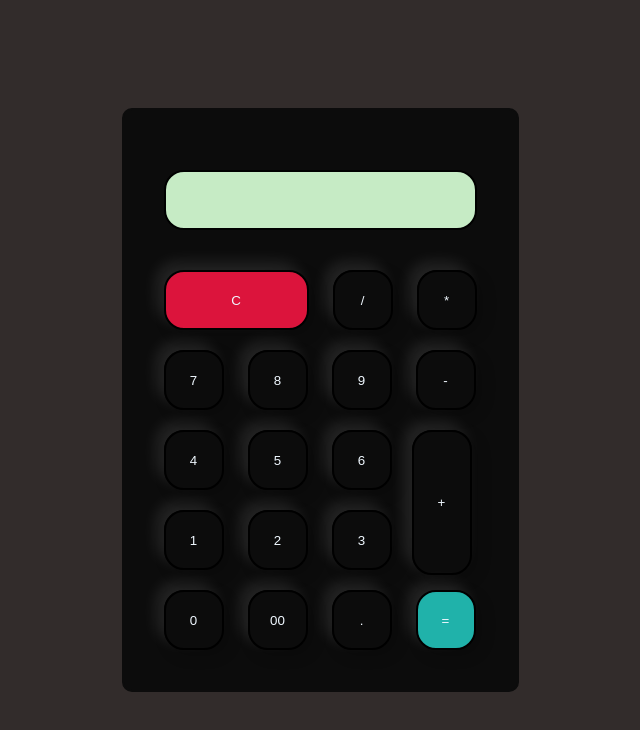
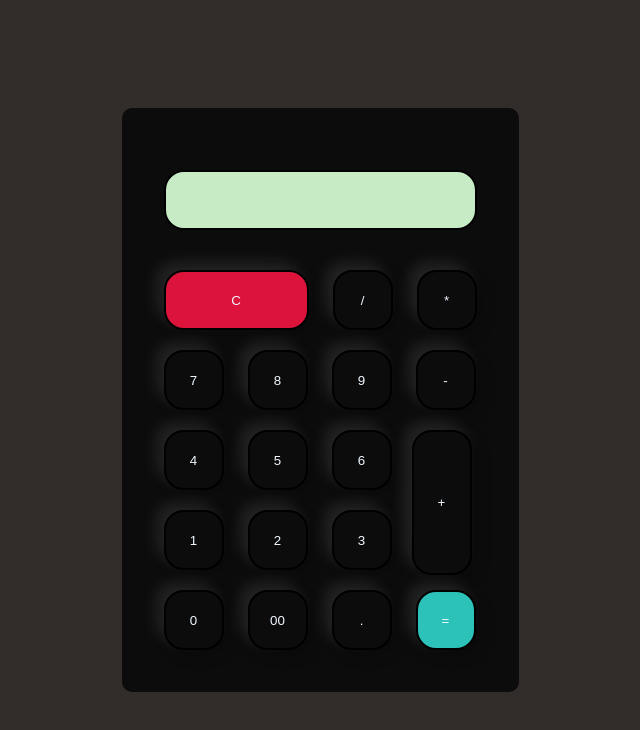
Before and after one commit to MuhammadMustafeez/Calculator, a plain HTML site: page index.html in a window 1280 px wide. Shown: the whole page, without its empty margins (320-960 px from the left). Drawn offline with Linux system fonts and the light colour scheme.

Commit message:
Claculator

```diff
--- a/css/style.css
+++ b/css/style.css
@@ -53,5 +53,5 @@ form input.btn2{
    position: fixed;
 }
 form input.btn3{
-    background: lightseagreen;
+    background: rgb(44, 193, 185);
 }
```
